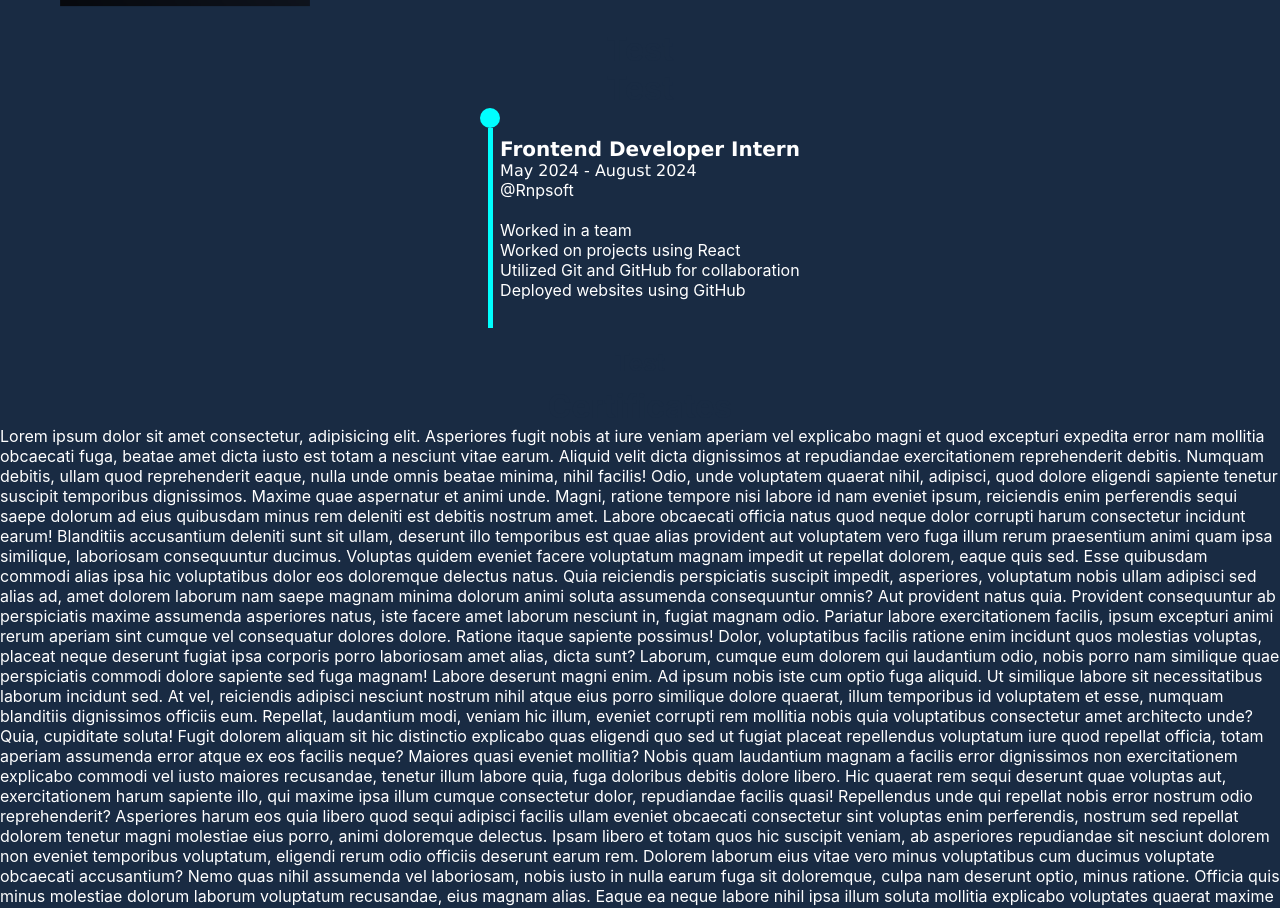
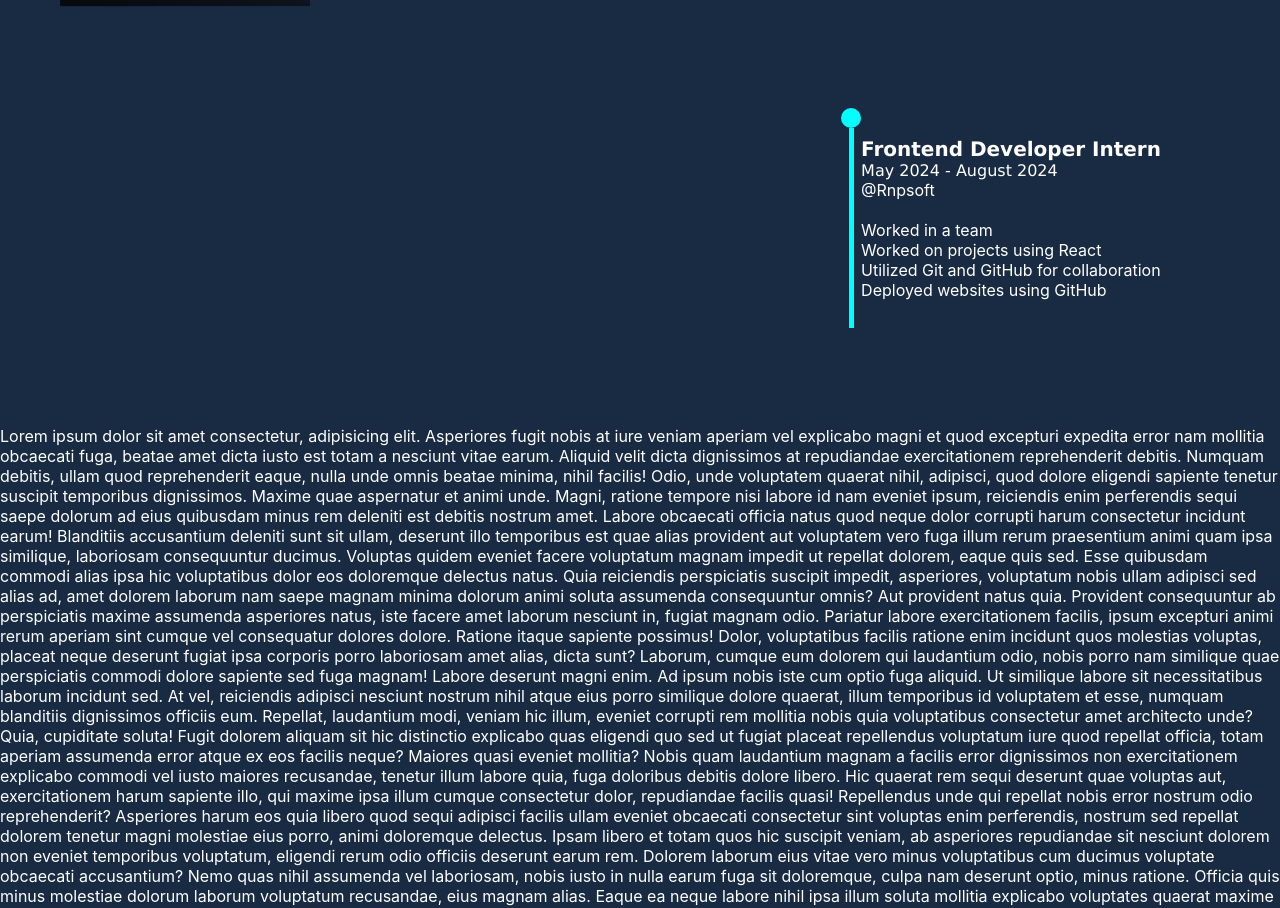
Before and after one commit to Ayush-Sharma-2023/myportfolio, a React (Create React App) app: page / in a window 1280 px wide. Shown: the part 1164-2072 px from the top of the page. Built offline with nearby package versions, Linux system fonts and the light colour scheme.

Commit message:
modified: src/components/JSX_files/experience.jsx

```diff
--- a/src/components/CSS_files/experience.module.css
+++ b/src/components/CSS_files/experience.module.css
@@ -23,12 +23,24 @@
   background-color: cyan;
   margin: auto;
 }
-.jobD{
+.jobD1{
   display: flex;
 
   align-items: center;
   justify-content: center;
+  width: 400px;
 
+  margin-left: 500px;
+
+}
+.jobD2{
+  display: flex;
+
+  align-items: center;
+  justify-content: center;
+  width: 400px;
+
+  margin-left: 801px;
 
 }
 .content{
@@ -57,9 +69,37 @@
   cursor: pointer;
 
 }
+
+.role1{
+  font-family: Verdana, Geneva, Tahoma, sans-serif;
+  font-size: 20px;
+  font-weight: bold;
+  text-align: right;
+}
+.duration1{
+  font-family: Verdana, Geneva, Tahoma, sans-serif;
+  text-align: right
+
+}
+
+
+.company1{
+
+
+  /* width: 70px; */
+  text-align: right;
+
+}
+
+
+
+.jobDesc1{
+  text-align: right
+}
 a{
   text-decoration: none;
   color: white;
+
 
 }
 a:hover{
--- a/src/components/JSX_files/experience.jsx
+++ b/src/components/JSX_files/experience.jsx
@@ -9,11 +9,40 @@ export default function Experience() {
       <div className={style.timeline}>
 
 
-        <div className={style.container}>
-          <div className={style.jobD}>
+        {/* <div className={style.container}>
+          <div className={style.jobD1}>
+           <div className={style.content}>
+              <p className={style.role1}>Frontend Developer Intern</p>
+              <p className={style.duration1}>May 2024 - August 2024</p>
+
+
+
+                <p className={style.company1} >
+                <a className={style.company1} href="https://rnpsoft.framer.website/" target="_blank"> @Rnpsoft</a> </p>
+                <br />
+
+              <p className={style.jobDesc1}>
+                Worked in a team <br />
+                Worked on projects using React <br />
+                Utilized Git and GitHub for collaboration <br />
+                Deployed websites using GitHub
+              </p>
+            </div>
             <div className={style.pin}>
               <div className={style.dot}></div>
               <div className={style.Vline}></div>
+
+            </div>
+
+          </div>
+        </div> */}
+
+        <div className={style.container}>
+          <div className={style.jobD2}>
+            <div className={style.pin}>
+              <div className={style.dot}></div>
+              <div className={style.Vline}></div>
+
             </div>
             <div className={style.content}>
               <p className={style.role}>Frontend Developer Intern</p>
```
